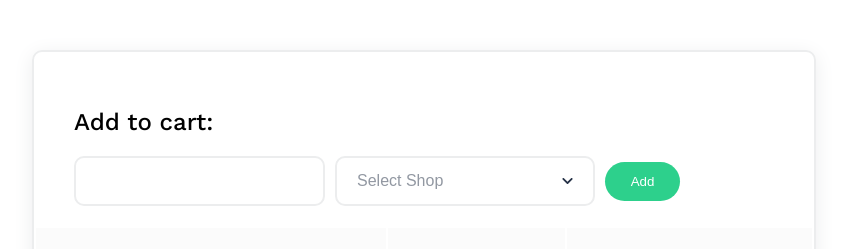
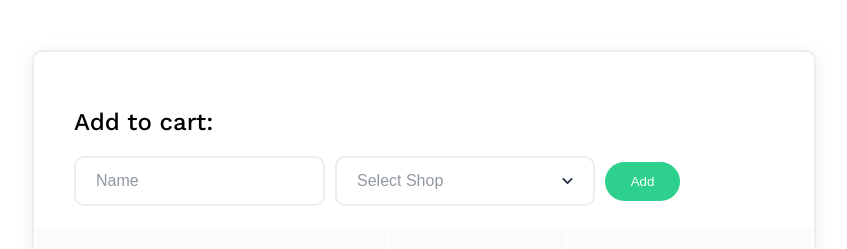
Before and after one commit to gusmagnago/onoff, a React (Vite) app: page / in a window 1280 px wide. Shown: the top 249 px of the page, without its empty margins (18-865 px from the left). Built offline with nearby package versions, Linux system fonts and the light colour scheme.

Commit message:
fix: Add input placeholder and its color

```diff
--- a/src/components/input/Input.tsx
+++ b/src/components/input/Input.tsx
@@ -7,6 +7,8 @@ const Input = ({
   value: string;
   onChange: ChangeEventHandler<HTMLInputElement>;
 }) => {
-  return <input type='text' value={value} onChange={onChange} />;
+  return (
+    <input type='text' value={value} onChange={onChange} placeholder='Name' />
+  );
 };
 export default Input;
--- a/src/index.scss
+++ b/src/index.scss
@@ -30,6 +30,10 @@ input {
   padding: $padding;
   font-size: $default-font-size;
   text-transform: capitalize;
+
+  &::placeholder {
+    color: map.get($theme-colors, 'darkGray');
+  }
 }
 
 button {
```
